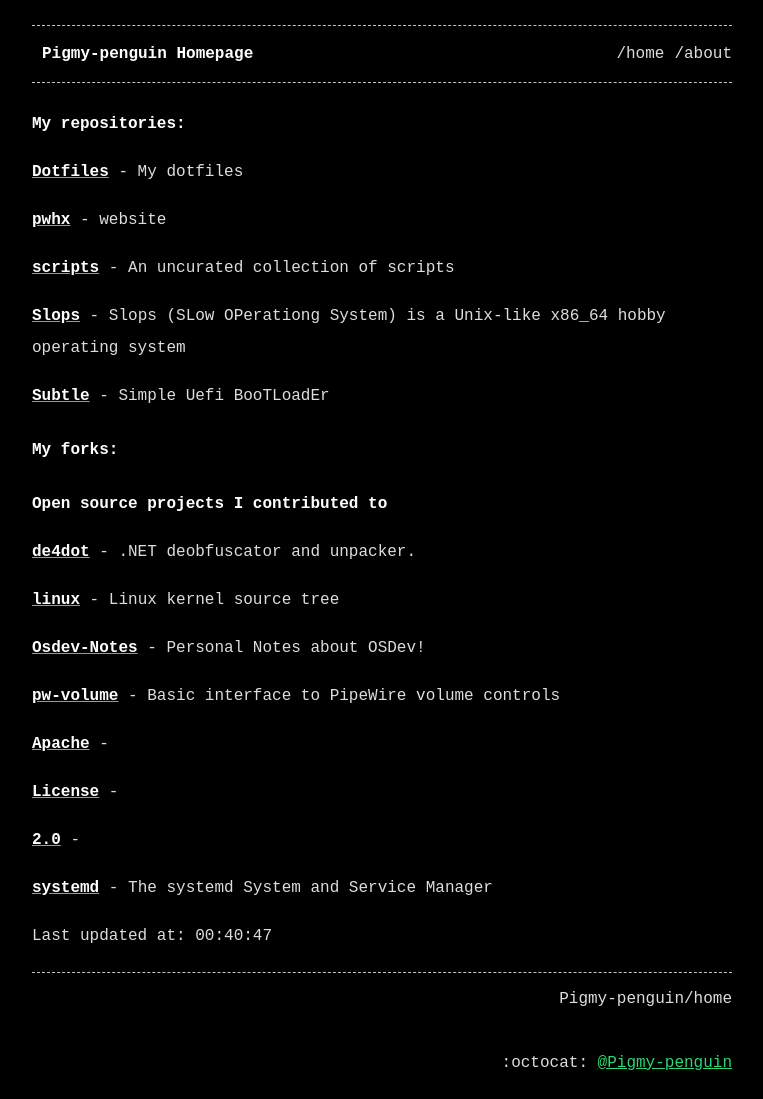
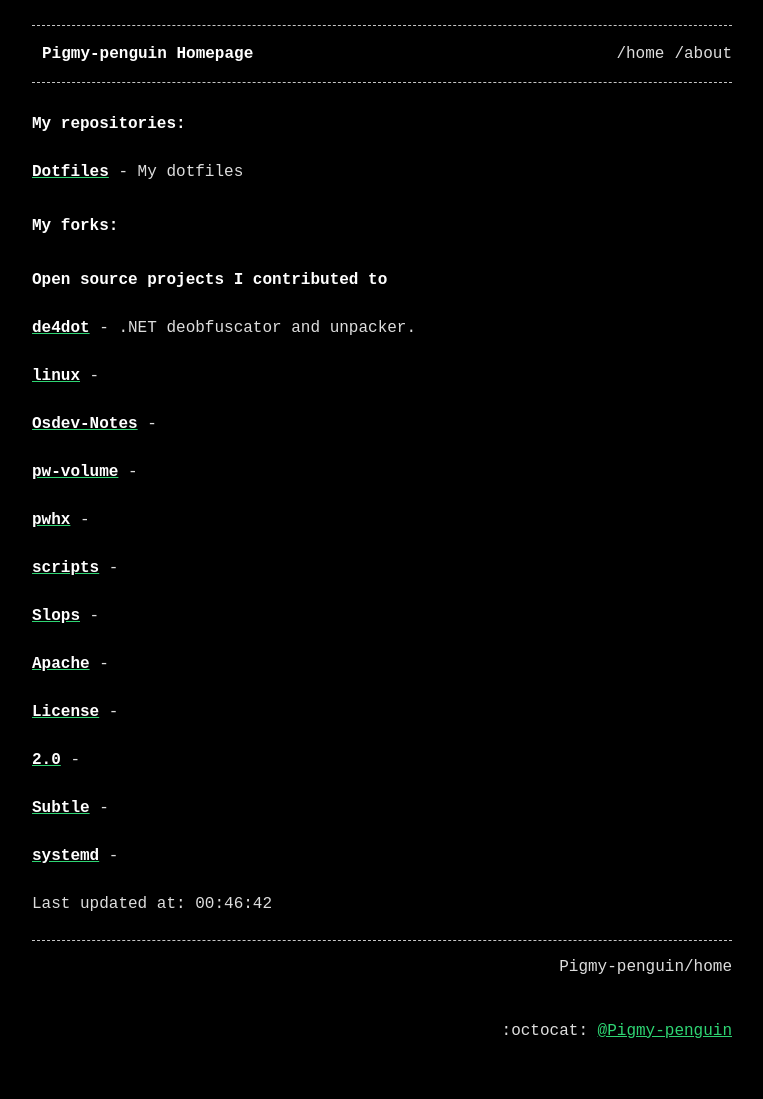
Before and after one commit to Pigmy-penguin/Pigmy-penguin.github.io, a Jekyll site: the page built from index.md, in a window 1280 px wide. Shown: the whole page, without its empty margins (258-1021 px from the left). Built offline with Jekyll 4.4.1, drawn with Linux system fonts in a browser that asks for light colours; after the commit the page ends 1067 px from its top, so only the background shows below that.

Commit message:
Auto updating the website

```diff
--- a/index.md
+++ b/index.md
@@ -9,24 +9,22 @@ title: Pigmy-penguin Homepage
 
 [**Dotfiles**](https://github.com/Pigmy-penguin/Dotfiles) - My dotfiles
 
-[**pwhx**](https://github.com/Pigmy-penguin/pwhx) - website
-
-[**scripts**](https://github.com/Pigmy-penguin/scripts) - An uncurated collection of scripts
-
-[**Slops**](https://github.com/Pigmy-penguin/Slops) - Slops (SLow OPerationg System) is a Unix-like x86_64 hobby operating system
-
-[**Subtle**](https://github.com/Pigmy-penguin/Subtle) - Simple Uefi BooTLoadEr
-
 ## My forks:
 ### Open source projects I contributed to
 
 [**de4dot**](https://github.com/Pigmy-penguin/de4dot) - .NET deobfuscator and unpacker.
 
-[**linux**](https://github.com/Pigmy-penguin/linux) - Linux kernel source tree
+[**linux**](https://github.com/Pigmy-penguin/linux) -
 
-[**Osdev-Notes**](https://github.com/Pigmy-penguin/Osdev-Notes) - Personal Notes about OSDev!
+[**Osdev-Notes**](https://github.com/Pigmy-penguin/Osdev-Notes) -
 
-[**pw-volume**](https://github.com/Pigmy-penguin/pw-volume) - Basic interface to PipeWire volume controls
+[**pw-volume**](https://github.com/Pigmy-penguin/pw-volume) -
+
+[**pwhx**](https://github.com/Pigmy-penguin/pwhx) -
+
+[**scripts**](https://github.com/Pigmy-penguin/scripts) -
+
+[**Slops**](https://github.com/Pigmy-penguin/Slops) -
 
 [**Apache**](https://github.com/Pigmy-penguin/Apache) -
 
@@ -34,7 +32,9 @@ title: Pigmy-penguin Homepage
 
 [**2.0**](https://github.com/Pigmy-penguin/2.0) -
 
-[**systemd**](https://github.com/Pigmy-penguin/systemd) - The systemd System and Service Manager
+[**Subtle**](https://github.com/Pigmy-penguin/Subtle) -
+
+[**systemd**](https://github.com/Pigmy-penguin/systemd) -
 
 
-Last updated at: 00:40:47
+Last updated at: 00:46:42
```
Also changed, not shown: 2 other files.
